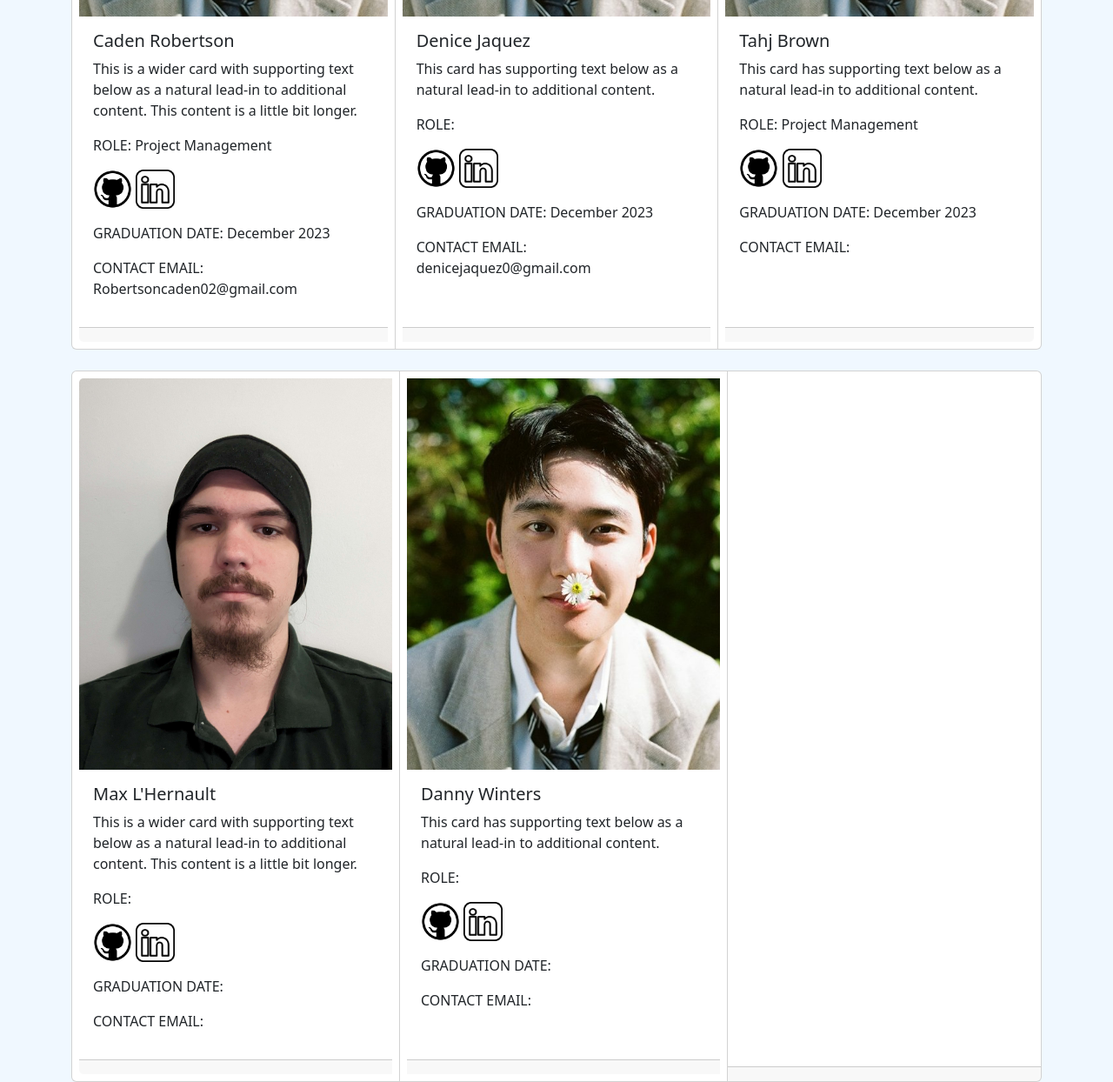
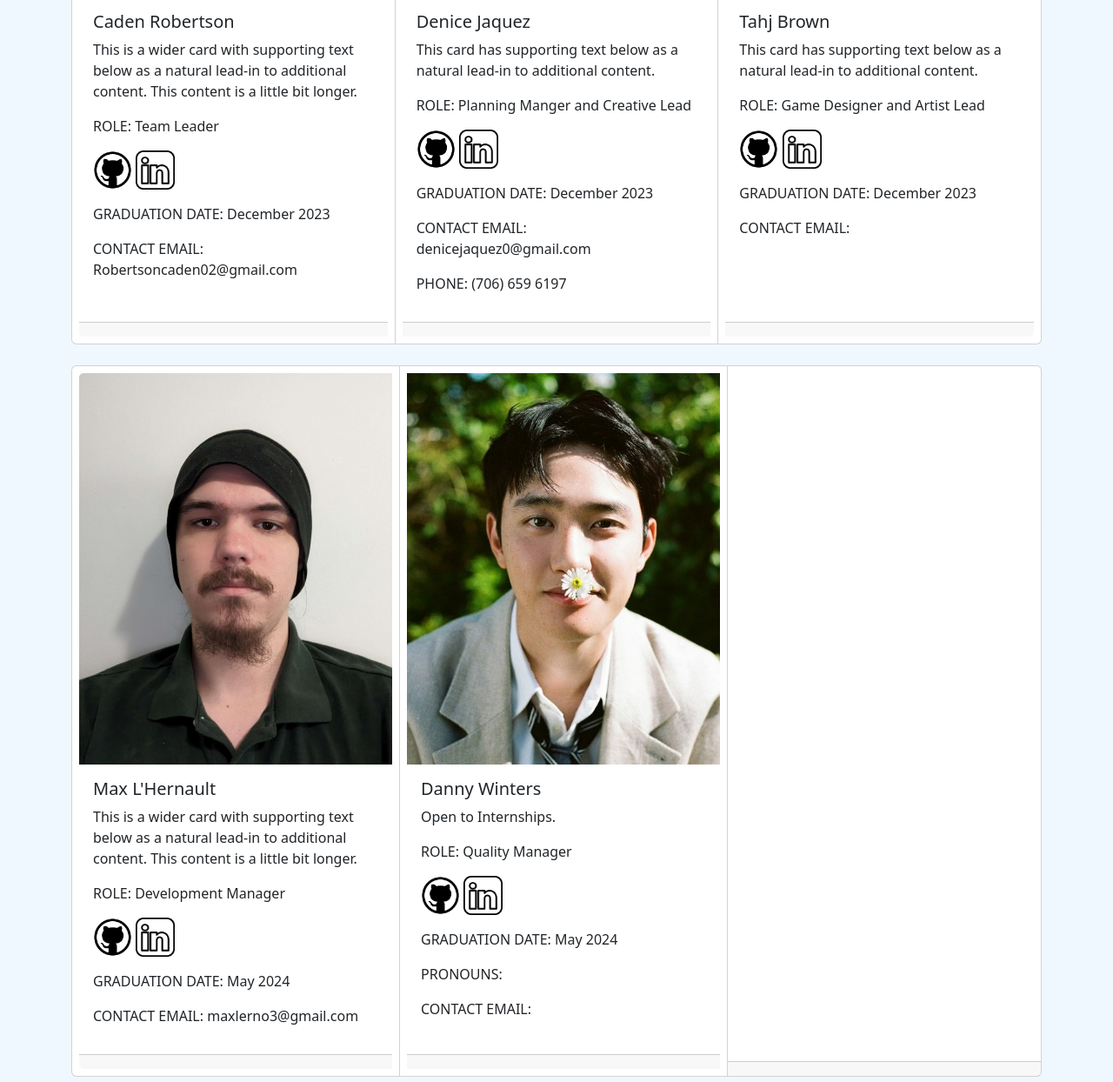
Before and after one commit to 99Liner/I-Spy-Water-Safety, a plain HTML site: page aboutus.html in a window 1280 px wide. Shown: the part 918-2162 px from the top of the page at 87% size. Drawn offline with nearby package versions, Linux system fonts and the light colour scheme.

Commit message:
update 5

```diff
--- a/aboutus.html
+++ b/aboutus.html
@@ -56,13 +56,10 @@
     </div>
 
     <div class="content-section">
-        <div class="container">
-            <h2>About Us</h2>
-            <p>
-                At KSU, we are committed to creating immersive virtual world experiences for players around the world...
-                <!-- Add more content as needed -->
-            </p>
-        </div>
+        <p>The target platform for the “I Spy...Water Safety” project will be a touchscreen PC display.
+            Our team is comprised of several strong coders with Unity experience, as well as a member with design experience.
+            Our approach consisted to create multiple iterative prototypes to have constant communication with the acquirer. </p>
+
     </div>
 
     <div class="card-group container">
@@ -71,9 +68,9 @@
             <div class="card-body">
                 <h5 class="card-title">Caden Robertson</h5>
                 <p class="card-text">This is a wider card with supporting text below as a natural lead-in to additional content. This content is a little bit longer.</p>
-                <p>ROLE: Project Management</p>
+                <p>ROLE: Team Leader</p>
                 <p><a href="https://github.com/nedacr" target="_blank"><img src="./Assets/gIthubLogo.png" class="card-small"></a>
-                    <a href="https://www.linkedin.com/in/denice-j-8b4698198/" target="_blank"></a><img src="./Assets/linkedinLogo.png" class="card-small"> </a></p>
+                    <a href="https://www.linkedin.com/in/caden-robertson-855194276/" target="_blank"><img src="./Assets/linkedinLogo.png" class="card-small"> </a></p>
                 <p>GRADUATION DATE: December 2023 </p>
                 <p>CONTACT EMAIL: Robertsoncaden02@gmail.com</p>
             </div>
@@ -85,11 +82,12 @@
             <div class="card-body">
                 <h5 class="card-title">Denice Jaquez</h5>
                 <p class="card-text">This card has supporting text below as a natural lead-in to additional content.</p>
-                <p>ROLE: </p>
+                <p>ROLE: Planning Manger and Creative Lead</p>
                 <p><a href="https://github.com/99Liner" target="_blank"><img src="./Assets/gIthubLogo.png" class="card-small"></a>
-                    <a href="https://www.linkedin.com/in/denice-j-8b4698198/" target="_blank"></a><img src="./Assets/linkedinLogo.png" class="card-small"> </a></p>
+                    <a href="https://www.linkedin.com/in/denice-j-8b4698198/" target="_blank"><img src="./Assets/linkedinLogo.png" class="card-small"> </a></p>
                 <p>GRADUATION DATE: December 2023 </p>
                 <p>CONTACT EMAIL: denicejaquez0@gmail.com</p>
+                <p>PHONE: (706) 659 6197</p>
             </div>
             <div class="card-footer">
             </div>
@@ -99,9 +97,9 @@
             <div class="card-body">
                 <h5 class="card-title">Tahj Brown</h5>
                 <p class="card-text">This card has supporting text below as a natural lead-in to additional content.</p>
-                <p>ROLE: Project Management</p>
+                <p>ROLE: Game Designer and Artist Lead</p>
                 <p><a href="http://www.example.com" target="_blank"><img src="./Assets/gIthubLogo.png" class="card-small"></a>
-                    <a href="http://www.example.com" target="_blank"></a><img src="./Assets/linkedinLogo.png" class="card-small"> </a></p>
+                    <a href="http://www.example.com" target="_blank"><img src="./Assets/linkedinLogo.png" class="card-small"> </a></p>
                 <p>GRADUATION DATE: December 2023 </p>
                 <p>CONTACT EMAIL: </p>
             </div>
@@ -116,11 +114,11 @@
             <div class="card-body">
                 <h5 class="card-title">Max L'Hernault</h5>
                 <p class="card-text">This is a wider card with supporting text below as a natural lead-in to additional content. This content is a little bit longer.</p>
-                <p>ROLE: </p>
+                <p>ROLE: Development Manager</p>
                 <p><a href="http://www.example.com" target="_blank"><img src="./Assets/gIthubLogo.png" class="card-small"></a>
-                    <a href="http://www.example.com" target="_blank"></a><img src="./Assets/linkedinLogo.png" class="card-small"> </a></p>
-                <p>GRADUATION DATE: </p>
-                <p>CONTACT EMAIL: </p>
+                    <a href="http://www.example.com" target="_blank"><img src="./Assets/linkedinLogo.png" class="card-small"> </a></p>
+                <p>GRADUATION DATE: May 2024</p>
+                <p>CONTACT EMAIL: maxlerno3@gmail.com</p>
             </div>
             <div class="card-footer">
             </div>
@@ -129,11 +127,12 @@
             <img src="./Assets/persondemo.jpg" class="card-img-top" alt="description">
             <div class="card-body">
                 <h5 class="card-title">Danny Winters</h5>
-                <p class="card-text">This card has supporting text below as a natural lead-in to additional content.</p>
-                <p>ROLE: </p>
+                <p class="card-text">Open to Internships.</p>
+                <p>ROLE: Quality Manager </p>
                 <p><a href="http://www.example.com" target="_blank"><img src="./Assets/gIthubLogo.png" class="card-small"></a>
-                    <a href="http://www.example.com" target="_blank"></a><img src="./Assets/linkedinLogo.png" class="card-small"> </a></p>
-                <p>GRADUATION DATE:  </p>
+                    <a href="https://www.linkedin.com/in/serena-winters-5920351a0/" target="_blank"><img src="./Assets/linkedinLogo.png" class="card-small"> </a></p>
+                <p>GRADUATION DATE:  May 2024</p>
+                <p>PRONOUNS: </p>
                 <p>CONTACT EMAIL: </p>
             </div>
             <div class="card-footer">
```
Also changed, not shown: index.html (+10 -16 lines), Assets/denicpic.jpg (added).
